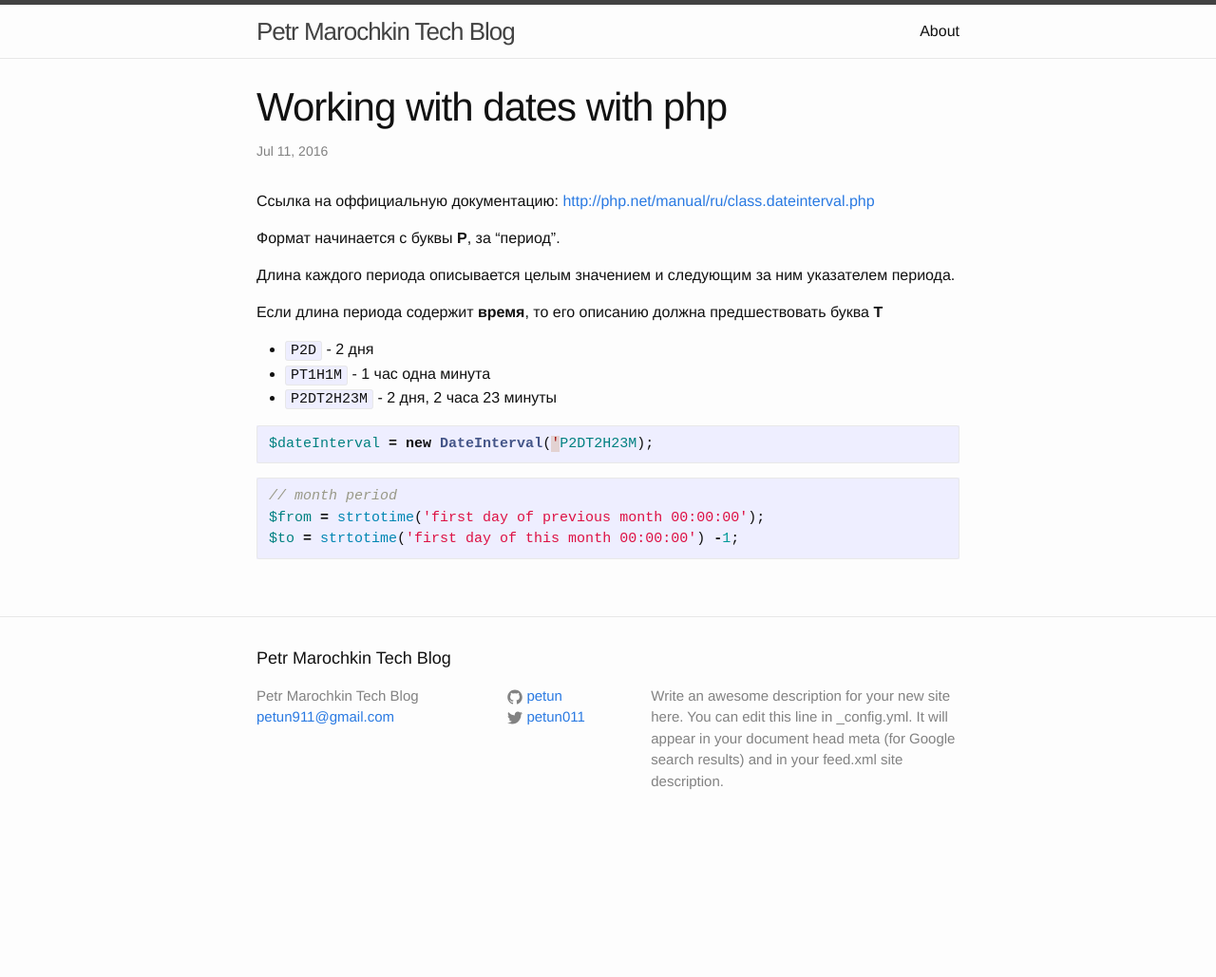
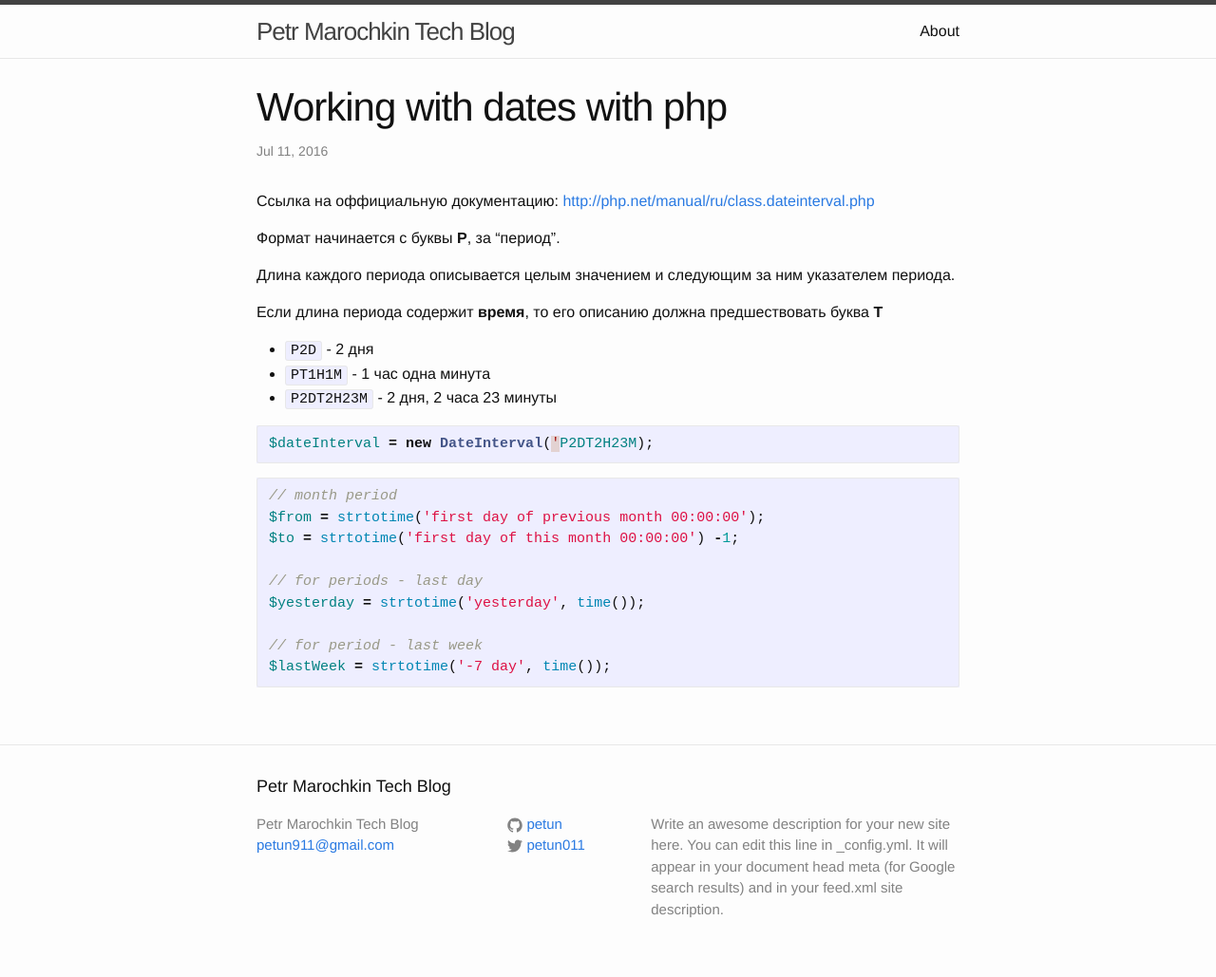
Before and after one commit to petun/petun.github.io, a Jekyll site: the page built from _posts/2016-07-11-working-with-dates.markdown, in a window 1280 px wide. Shown: the whole page at 95% size. Built offline with Jekyll 4.4.1, drawn with Linux system fonts in a browser that asks for light colours; before the commit the page ends 900 px from its top, so only the background shows below that.

Commit message:
Update 2016-07-11-working-with-dates.markdown

````diff
--- a/_posts/2016-07-11-working-with-dates.markdown
+++ b/_posts/2016-07-11-working-with-dates.markdown
@@ -25,8 +25,16 @@ $dateInterval = new DateInterval('P2DT2H23M);
 [http://php.net/manual/ru/class.dateinterval.php]: http://php.net/manual/ru/class.dateinterval.php
 
 
+[http://php.net/manual/ru/datetime.formats.relative.php]: http://php.net/manual/ru/datetime.formats.relative.php
+
 ```php
 // month period
 $from = strtotime('first day of previous month 00:00:00');
 $to = strtotime('first day of this month 00:00:00') -1;
+
+// for periods - last day
+$yesterday = strtotime('yesterday', time());
+
+// for period - last week
+$lastWeek = strtotime('-7 day', time());
 ```
````
